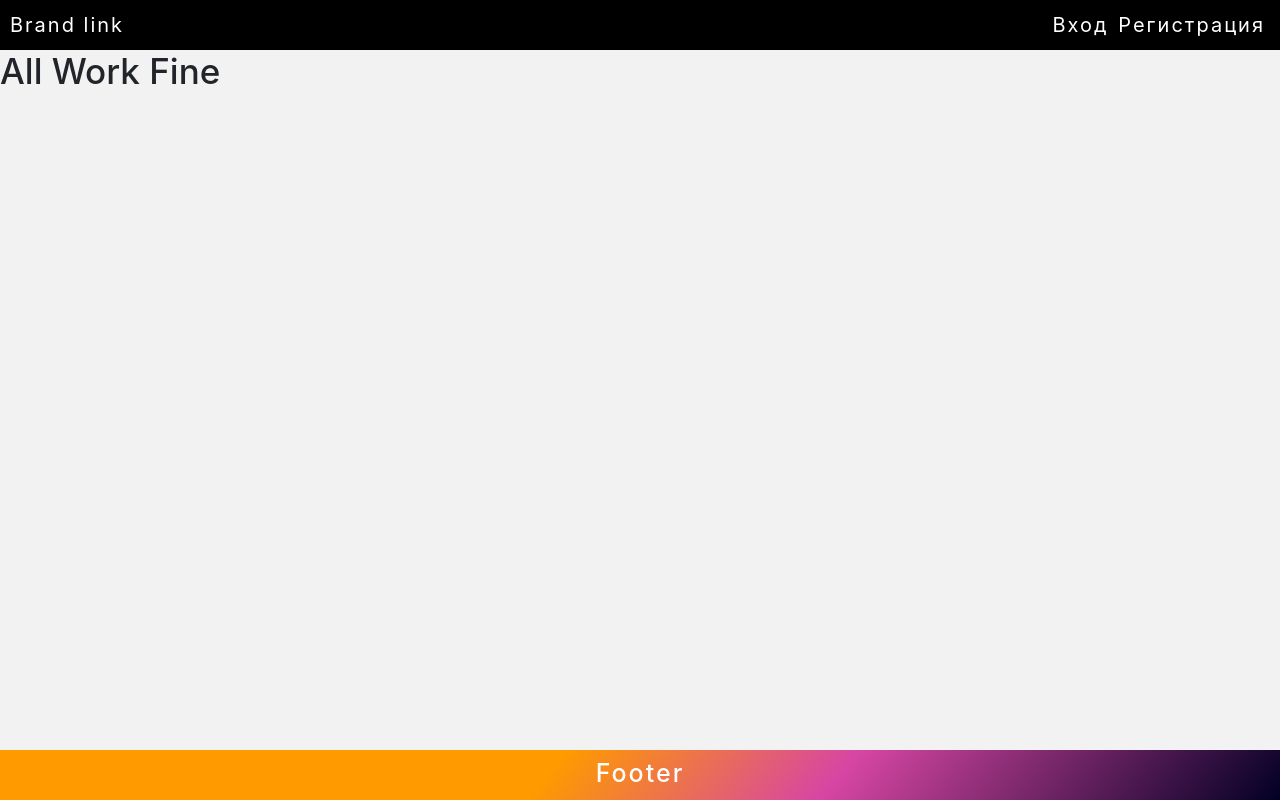
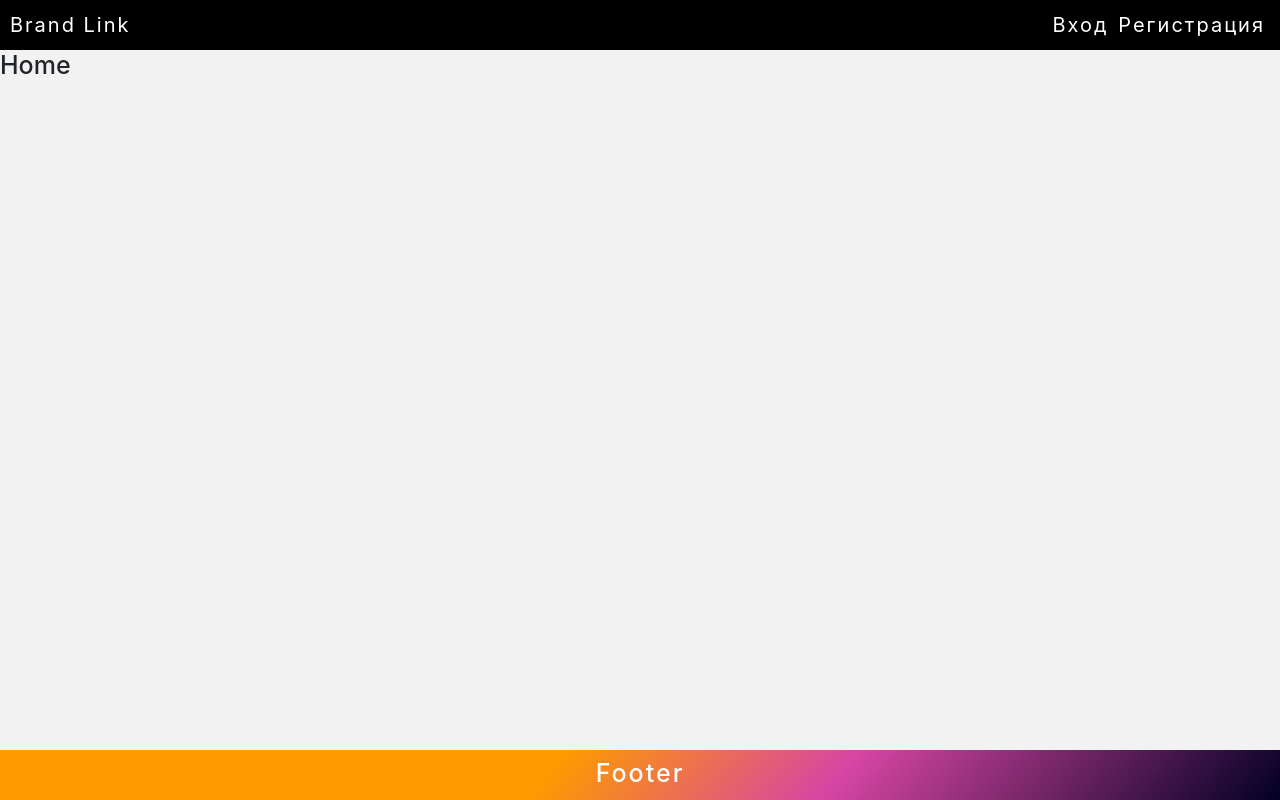
Before and after one commit to WondrousSquirrel/private_blog, a React app in the folder client/: page / in a window 1280 px wide. Built offline with nearby package versions, Linux system fonts and the light colour scheme.

Commit message:
добавлен роутер

```diff
--- a/client/package.json
+++ b/client/package.json
@@ -38,6 +38,8 @@
     "react-bootstrap": "^1.2.2",
     "react-dom": "^16.13.1",
     "react-redux": "^7.2.0",
+    "react-router": "^5.2.0",
+    "react-router-dom": "^5.2.0",
     "redux": "^4.0.5",
     "redux-persist": "^6.0.0",
     "redux-saga": "^1.1.3"
--- a/client/src/App.jsx
+++ b/client/src/App.jsx
@@ -2,11 +2,12 @@ import React from "react";
 import { Provider } from "react-redux";
 import { PersistGate } from 'redux-persist/integration/react';
 
-import {persistor, store} from "./store/store";
+import { persistor, store } from "./store/store";
 
 import "./style.scss";
 import NavbarComponent from "./Components/Navbar/Navbar.jsx";
 import Footer from "./Components/Footer/Footer";
+import routes from "./routes";
 
 const App = () => {
   return (
@@ -15,7 +16,7 @@ const App = () => {
         <PersistGate loading={'Loading...'} persistor={persistor}>
           <NavbarComponent />
           <main>
-            <h1 className="title">All Work Fine</h1>
+            {routes}
           </main>
           <Footer />
         </PersistGate>
--- a/client/src/Components/Navbar/Navbar.jsx
+++ b/client/src/Components/Navbar/Navbar.jsx
@@ -1,14 +1,15 @@
 import React from 'react';
 import { Navbar, Nav } from 'react-bootstrap';
+import { Link } from 'react-router-dom';
 
 const NavbarComponent = () => {
   return (
     <>
       <Navbar className='navbar'>
-        <Navbar.Brand href="#home">Brand link</Navbar.Brand>
+        <Navbar.Brand as={Link} to='/'>Brand Link</Navbar.Brand>
         <Nav>
-          <Nav.Link href="#login">Вход</Nav.Link>
-          <Nav.Link href="#register">Регистрация</Nav.Link>
+          <Nav.Link as={Link} to='/login'>Вход</Nav.Link>
+          <Nav.Link as={Link} to='/register'>Регистрация</Nav.Link>
         </Nav>
       </Navbar>
     </>
--- a/client/src/index.jsx
+++ b/client/src/index.jsx
@@ -2,6 +2,7 @@ import "regenerator-runtime/runtime";
 
 import React from "react";
 import ReactDOM from "react-dom";
+import { BrowserRouter } from 'react-router-dom';
 
 import App from "./App";
 
@@ -10,7 +11,7 @@ const root_element = document.getElementById('root');
 const render = () => {
   if (root_element) {
     // eslint-disable-next-line react/no-render-return-value
-    return ReactDOM.render(<App />, root_element);
+    return ReactDOM.render(<BrowserRouter><App /></BrowserRouter>, root_element);
   }
 
   throw new Error('React failed to mount, becuase mount element is missing');
--- /dev/null
+++ b/client/src/routes.jsx
@@ -0,0 +1,12 @@
+import React from 'react';
+import { Route } from 'react-router';
+
+const Home = () => <h1>Home</h1>;
+
+const createRoutes = () => (
+  <Route exact path='/' component={Home}/>
+);
+
+const routes = createRoutes();
+
+export default routes;
--- a/client/src/store/store.js
+++ b/client/src/store/store.js
@@ -24,7 +24,7 @@ const pReducer = persistReducer(persistConfig, rootReducer);
 const store = createStore(
   pReducer,
   //compose(applyMiddleware(sagaMiddleware),
-    //window.__REDUX_DEVTOOLS_EXTENSION__ && window.__REDUX_DEVTOOLS_EXTENSION__())
+  //window.__REDUX_DEVTOOLS_EXTENSION__ && window.__REDUX_DEVTOOLS_EXTENSION__())
 );
 const persistor = persistStore(store);
 
```
